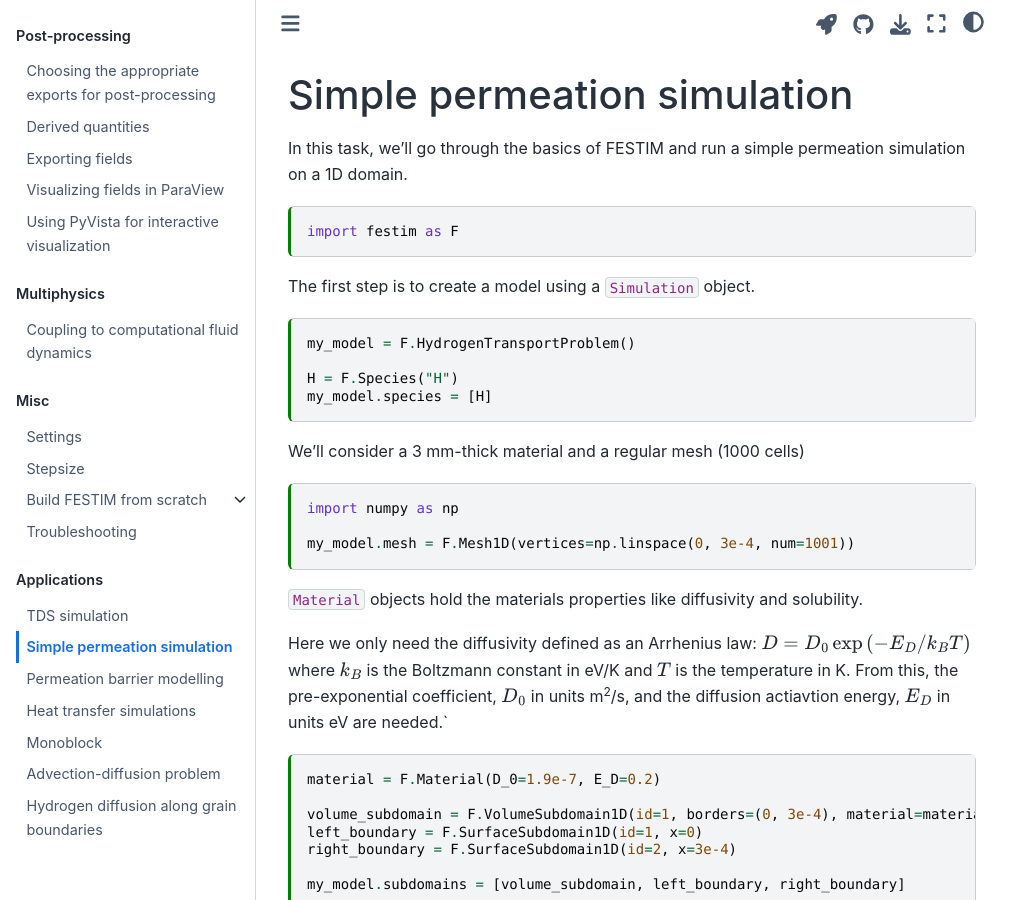
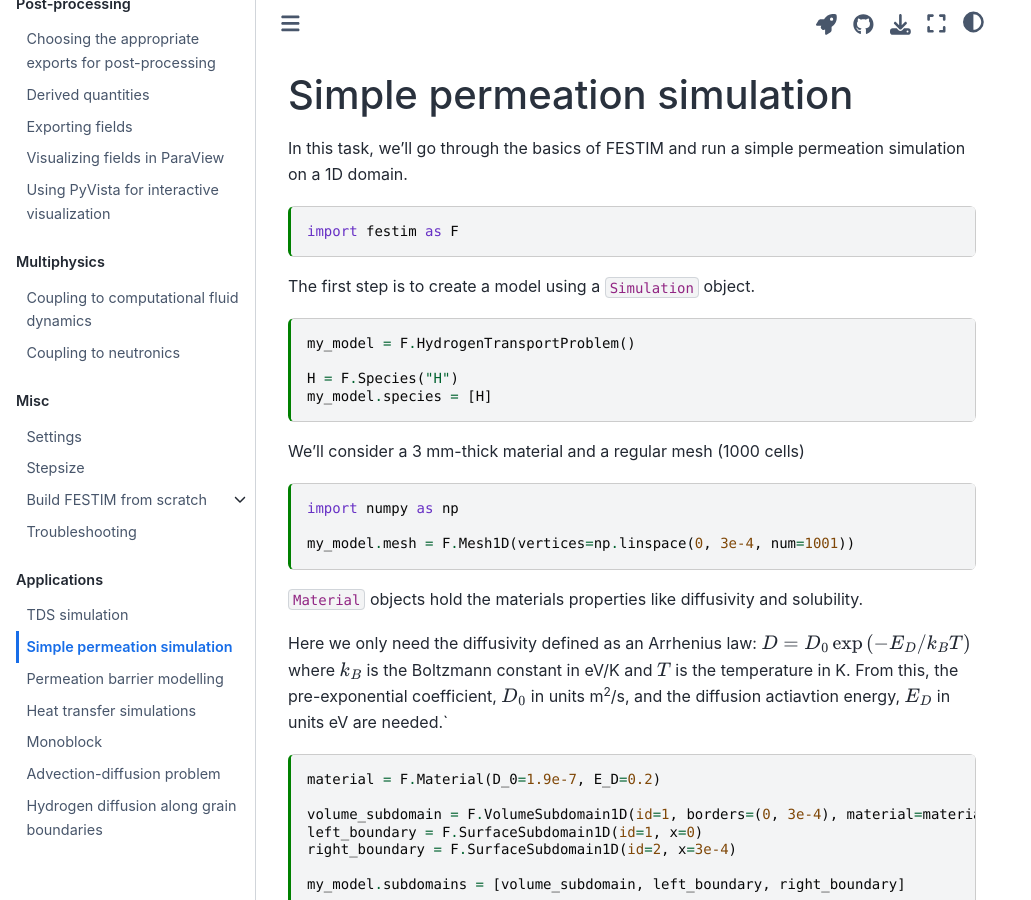
Before and after one commit to festim-dev/FESTIM-workshop, a Jupyter Book: the page built from book/content/applications/task03.ipynb, in a window 1280 px wide and 900 px high. Shown: the whole window, without its empty margins (0-1031 px from the left). Built offline with Jupyter Book 1.0.4 settings and Sphinx 7.4.7 and the Sphinx Book theme 1.1.4, drawn with Linux system fonts in a browser that asks for light colours; pages that are not in the unit, such as notebooks, are missing from menus.

Commit message:
added to toc

```diff
--- a/book/_toc.yml
+++ b/book/_toc.yml
@@ -56,6 +56,7 @@ parts:
   - caption: Multiphysics
     chapters:
     - file: content/multiphysics/cfd
+    - file: content/multiphysics/neutronics
 
   - caption: Misc
     chapters:
```
